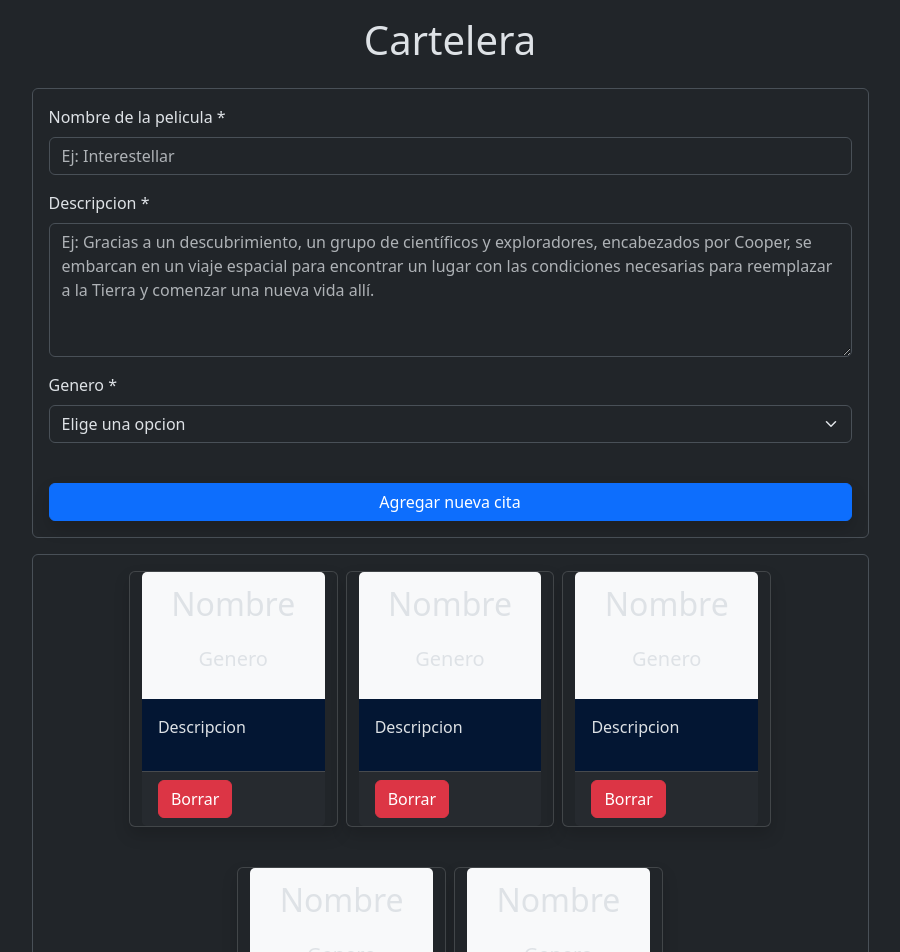
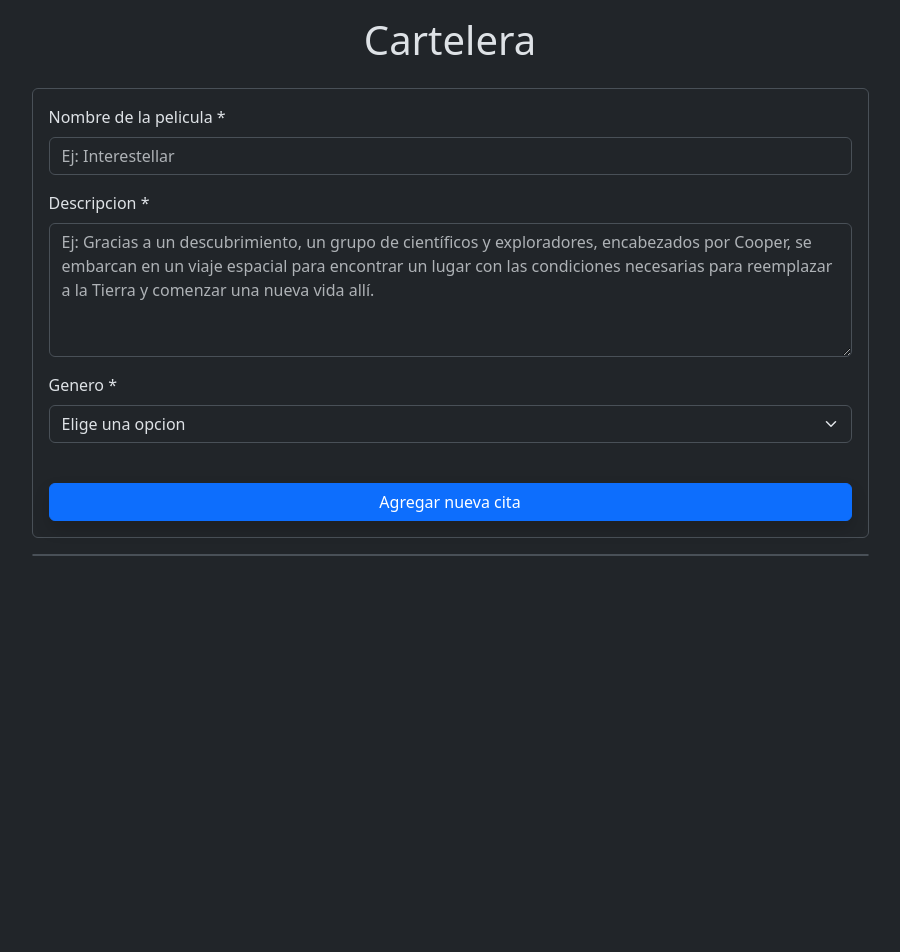
Before and after one commit to juanchiblanco/react-altaPeliculas, a React (Vite) app: page / in a window 1280 px wide. Shown: the top 952 px of the page, without its empty margins (190-1090 px from the left). After the commit the page ends 800 px from the top, so only its background shows below. Built offline with nearby package versions, Linux system fonts and the light colour scheme.

Commit message:
agregue las peliculas a local storage y cree funcion de borrar

```diff
--- a/package.json
+++ b/package.json
@@ -13,7 +13,8 @@
     "bootstrap": "^5.3.7",
     "react": "^19.1.0",
     "react-bootstrap": "^2.10.10",
-    "react-dom": "^19.1.0"
+    "react-dom": "^19.1.0",
+    "react-hook-form": "^7.58.1"
   },
   "devDependencies": {
     "@eslint/js": "^9.29.0",
--- a/src/components/CardPelicula.jsx
+++ b/src/components/CardPelicula.jsx
@@ -1,18 +1,18 @@
 import Card from "react-bootstrap/Card";
 import Button from "react-bootstrap/Button";
 
-const CardPelicula = () => {
+const CardPelicula = ({pelicula, borrarColor}) => {
     return (
         <Card className="shadow col-12 col-md-4 col-lg-3 my-3">
-      <Card.Header className="bg-light text-center">
-        <p className="fs-2">Nombre</p>
-        <p className="fs-5">Genero</p>
+      <Card.Header className="bg-light text-center text-dark">
+        <p className="fs-2 lead">{pelicula.inputNombre}</p>
+        <p className="fs-5">{pelicula.inputGenero}</p>
       </Card.Header>
-      <Card.Body className="bg-primary-subtle">
-        <p>Descripcion</p>
+      <Card.Body className="bg-primary-subtle text-center">
+        <p>{pelicula.inputDescripcion}</p>
       </Card.Body>
       <Card.Footer>
-        <Button type="button" variant="danger">
+        <Button type="button" variant="danger" onClick={()=> borrarColor(pelicula)}>
           Borrar
         </Button>
       </Card.Footer>
--- a/src/components/FormularioPelicula.jsx
+++ b/src/components/FormularioPelicula.jsx
@@ -1,48 +1,88 @@
 import Button from "react-bootstrap/Button";
 import Form from "react-bootstrap/Form";
 import ListaPeliculas from "./ListaPeliculas";
+import { useEffect, useState } from "react";
+import { useForm } from "react-hook-form";
 
 const FormularioPelicula = () => {
+
+  const peliculasLocalStorage = JSON.parse(localStorage.getItem("peliculas") || "[]")
+
+  const [peliculas, setPeliculas] = useState(peliculasLocalStorage);
+
+  const {
+    register,
+    handleSubmit,
+    reset,
+    formState: { errors },
+  } = useForm();
+
+  useEffect(
+  () => localStorage.setItem("peliculas", JSON.stringify(peliculas)), [peliculas]
+  )
+
+  const agregarPelicula = (pelicula) => {
+    setPeliculas([...peliculas, pelicula]);
+    reset();
+  };
+
+  const borrarColor = (nombrePelicula) => {
+    const peliculasFiltradas = peliculas.filter((item)=>item!==nombrePelicula)
+    setPeliculas(peliculasFiltradas)
+  }
+
   return (
     <section className="row justify-content-center">
       <div className="w-75 border border-light-subtle rounded p-3 my-3">
-        <Form>
+        <Form onSubmit={handleSubmit(agregarPelicula)}>
           <Form.Group className="mb-3" controlId="nombrePelicula">
             <Form.Label>Nombre de la pelicula *</Form.Label>
-            <Form.Control type="text" placeholder="Ej: Interestellar" />
+            <Form.Control
+              type="text"
+              placeholder="Ej: Interestellar" {...register("inputNombre",{required:"Este campo es obligatorio"})}/>
           </Form.Group>
+          <Form.Text className="text-danger">
+              {errors.inputNombre?.message}
+            </Form.Text>
           <Form.Group className="mb-3" controlId="descripcion">
             <Form.Label>Descripcion *</Form.Label>
             <Form.Control
               as="textarea"
               rows={5}
               placeholder="Ej: Gracias a un descubrimiento, un grupo de científicos y exploradores, encabezados por Cooper, se embarcan en un viaje espacial para encontrar un lugar con las condiciones necesarias para reemplazar a la Tierra y comenzar una nueva vida allí."
+              {...register("inputDescripcion",{required:"Este campo es obligatorio"})}
             />
           </Form.Group>
-          <Form.Group className="mb-3" controlId="nombreMascota">
+          <Form.Text className="text-danger">
+              {errors.inputDescripcion?.message}
+            </Form.Text>
+          <Form.Group className="mb-3" controlId="genero">
             <Form.Label>Genero *</Form.Label>
-            <Form.Select aria-label="Default select example">
+            <Form.Select aria-label="Default select example" {...register("inputGenero",{required:"Este campo es obligatorio"})}>
               <option>Elige una opcion</option>
-              <option value="1">Acción</option>
+              <option value="Acción">Acción</option>
               <option value="2">Aventura</option>
-              <option value="3">Ciencia ficción</option>
-              <option value="4">Comedia</option>
-              <option value="5">Drama</option>
-              <option value="6">Terror</option>
-              <option value="7">Fantasía</option>
-              <option value="8">Musical</option>
-              <option value="9">Romántico</option>
-              <option value="10">Thriller</option>
-              <option value="11">Animación </option>
-              <option value="12">Documental</option>
+              <option value="Aventura">Ciencia ficción</option>
+              <option value="Comedia">Comedia</option>
+              <option value="Drama">Drama</option>
+              <option value="Terror">Terror</option>
+              <option value="Fantasía">Fantasía</option>
+              <option value="Musical">Musical</option>
+              <option value="Romántico">Romántico</option>
+              <option value="Thriller">Thriller</option>
+              <option value="Animación">Animación </option>
+              <option value="Documental">Documental</option>{" "}
             </Form.Select>
           </Form.Group>
+          <Form.Text className="text-danger">
+              {errors.inputGenero?.message}
+            </Form.Text>
           <Button variant="primary" type="submit" className="mt-4 w-100 shadow">
             Agregar nueva cita
           </Button>
         </Form>
       </div>
-      <ListaPeliculas />
+      <ListaPeliculas peliculas={peliculas} borrarColor={borrarColor}/>
     </section>
   );
 };
--- a/src/components/ListaPeliculas.jsx
+++ b/src/components/ListaPeliculas.jsx
@@ -1,14 +1,12 @@
 import CardPelicula from "./CardPelicula";
 
-const ListaPeliculas = () => {
+const ListaPeliculas = ({peliculas, borrarColor}) => {
     return (
         <article className="w-75 border border-light-subtle rounded">
             <div className="row justify-content-center gap-2">
-                <CardPelicula/>
-                <CardPelicula/>
-                <CardPelicula/>
-                <CardPelicula/>
-                <CardPelicula/>
+                {
+                    peliculas.map((pelicula, indice)=> <CardPelicula pelicula={pelicula} key={indice} borrarColor={borrarColor}></CardPelicula>)
+                }
             </div>
         </article>
     );
```
Also changed, not shown: 1 other file (tests, documents, lock files or other folders).
